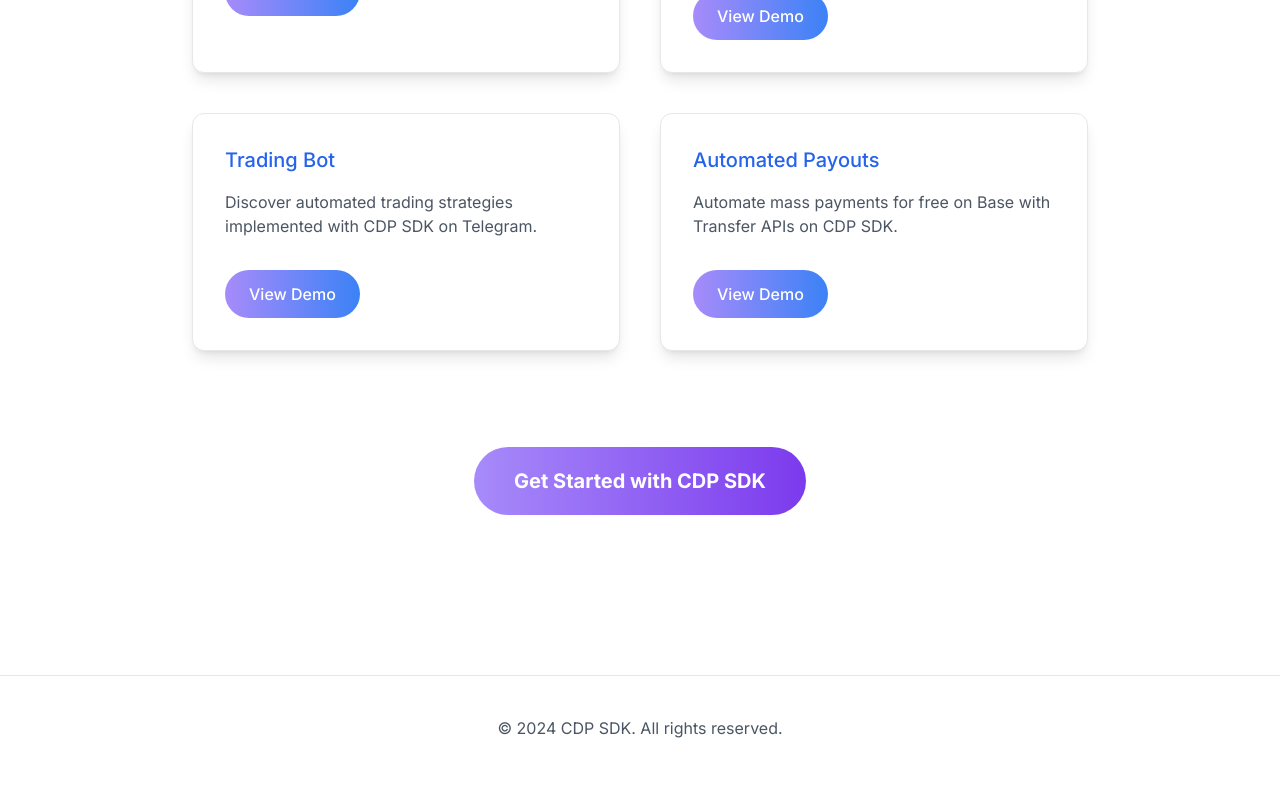
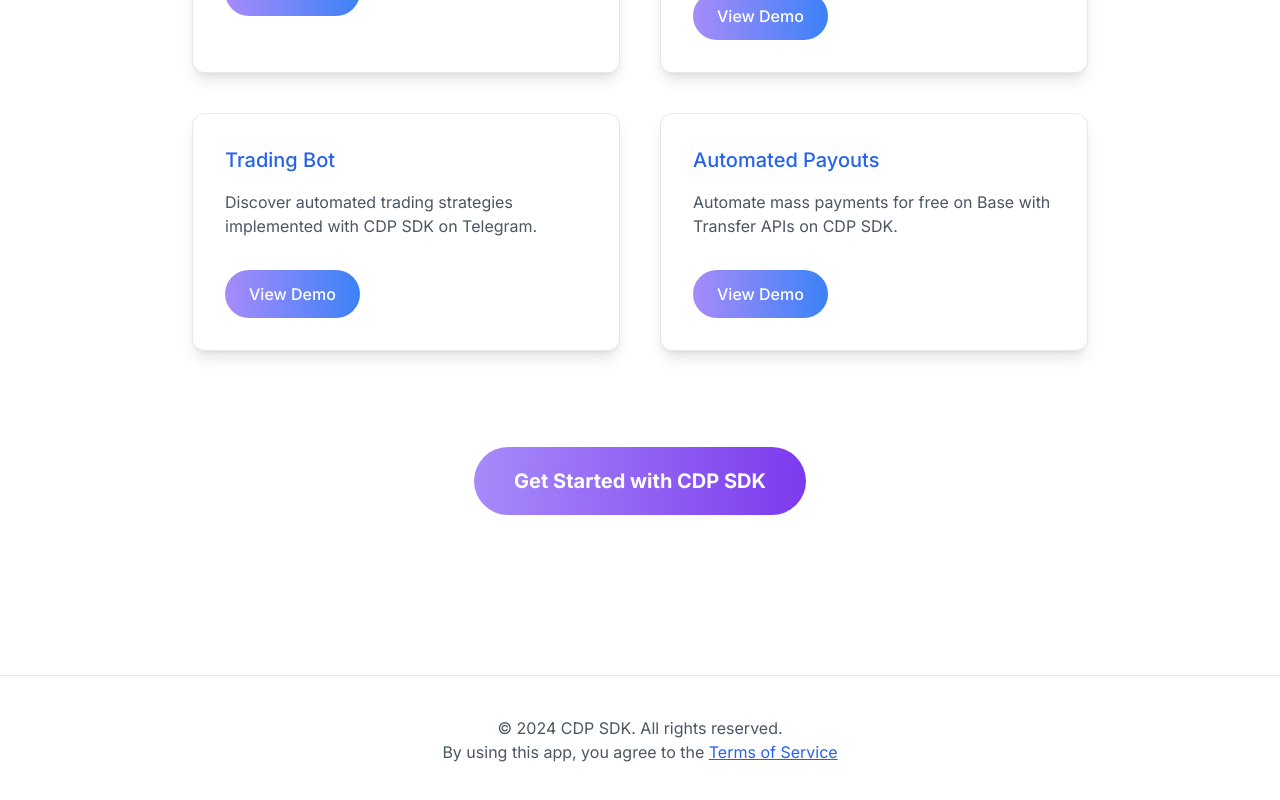
Before and after one commit to coinbase/cdp-sdk-sample-apps, a Next.js app: page / in a window 1280 px wide. Shown: the part 848-1648 px from the top of the page. Built offline with nearby package versions, Linux system fonts and the light colour scheme.

Commit message:
add middleware

```diff
--- a/app/layout.tsx
+++ b/app/layout.tsx
@@ -45,6 +45,20 @@
           <main>
             {children}
           </main>
+          <footer className="py-10 text-center text-gray-600 bg-white mt-20 border-t border-lavender-200">
+        <p>&copy; 2024 CDP SDK. All rights reserved.</p>
+        <p>
+          By using this app, you agree to the{' '}
+          <a
+            href="https://www.coinbase.com/legal/cloud/terms-of-service"
+            target="_blank"
+            rel="noopener noreferrer"
+            className="text-blue-600 hover:text-blue-800 underline"
+          >
+            Terms of Service
+          </a>
+        </p>
+      </footer>
         </div>
       </body>
     </html>
--- a/app/page.tsx
+++ b/app/page.tsx
@@ -89,10 +89,6 @@
       </a>
     </div>
   </main>
-
-  <footer className="py-10 text-center text-gray-600 bg-white mt-20 border-t border-lavender-200">
-    <p>&copy; 2024 CDP SDK. All rights reserved.</p>
-  </footer>
 </div>
   );
 }
```
Also changed, not shown: middleware.ts (added, +39 -0 lines).
